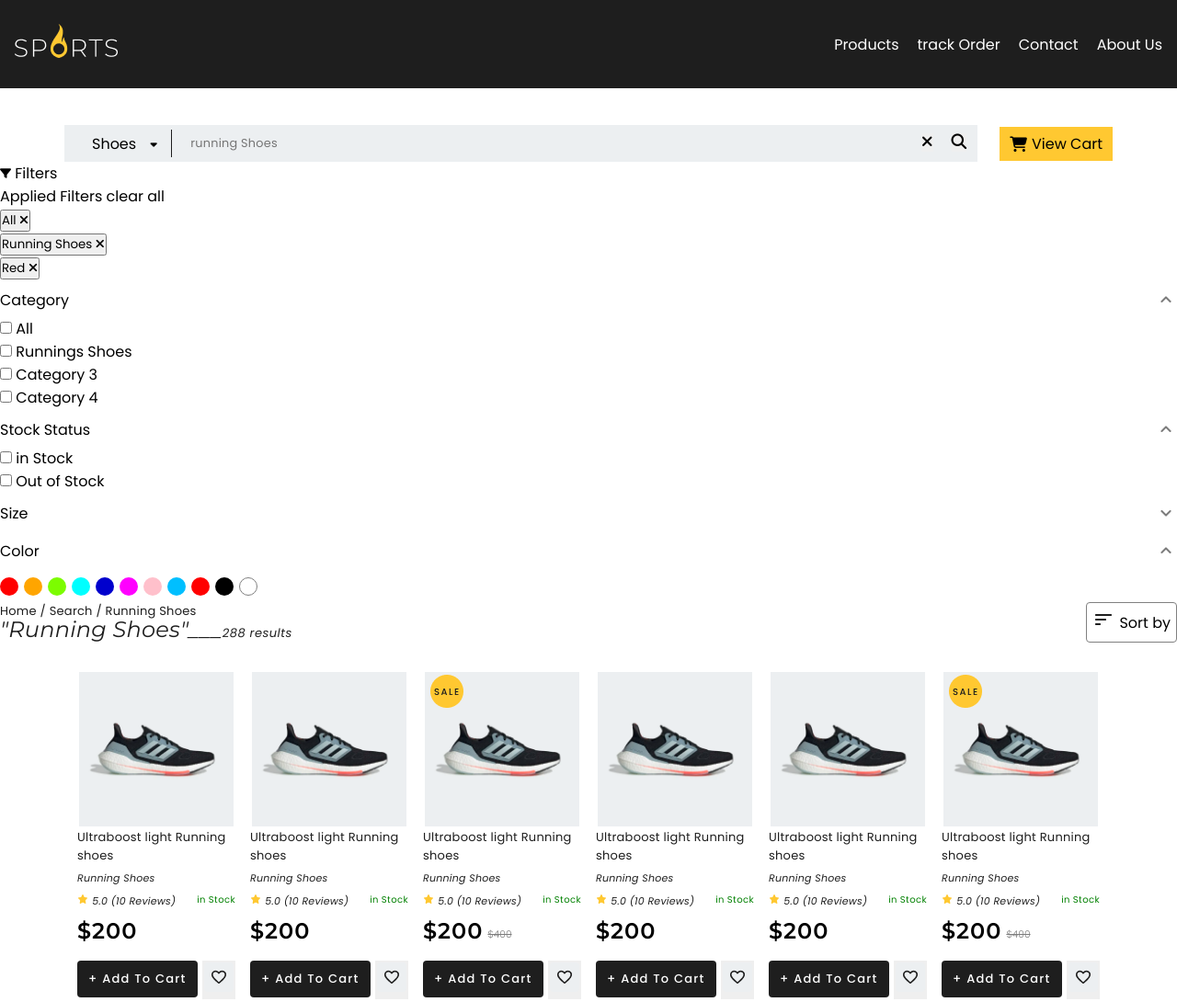
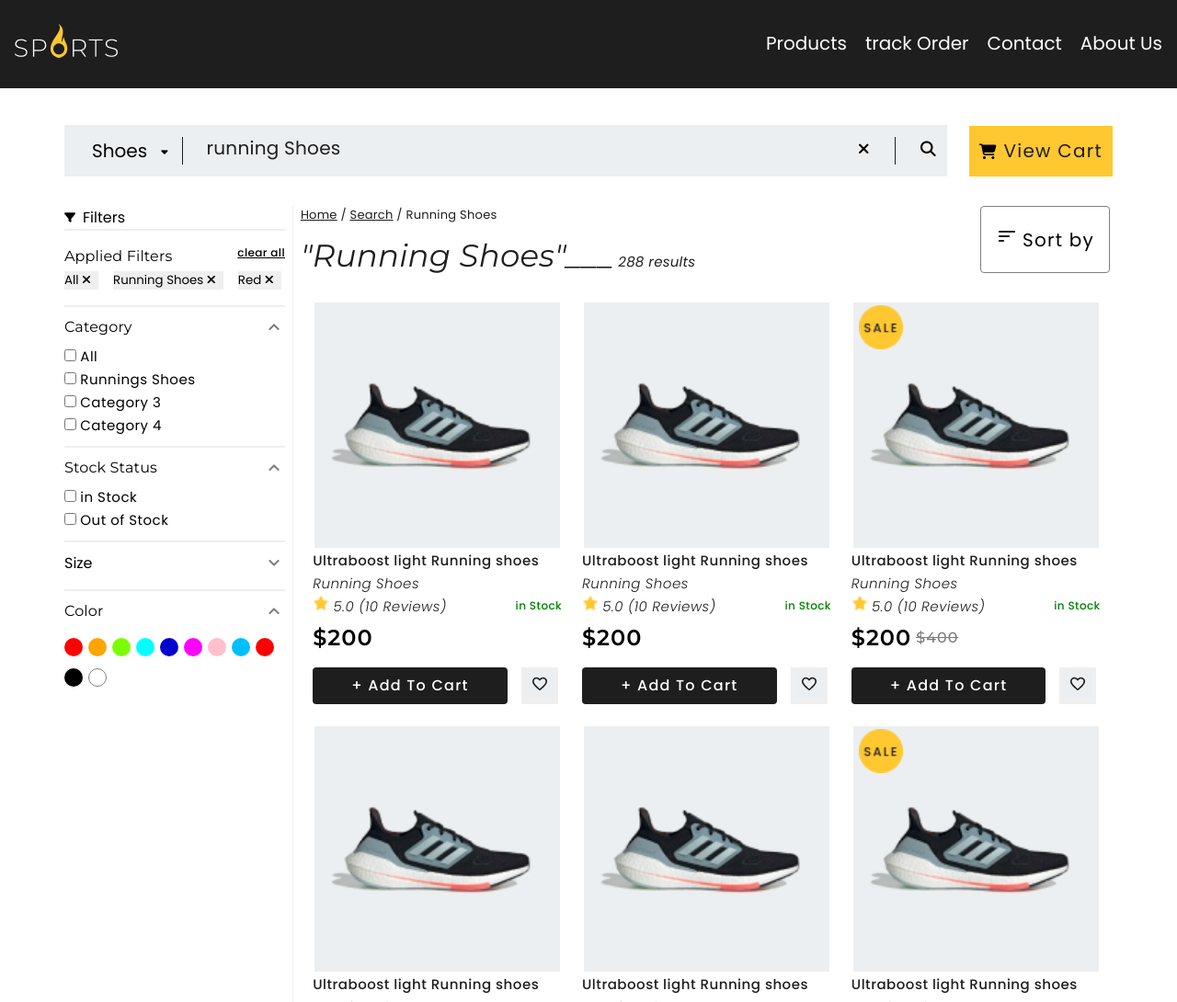
Before and after one commit to Paulo-Borges/sportConcert, a plain HTML site: page index.html in a window 1280 px wide. Shown: the top 1090 px of the page at 92% size. Drawn offline with Linux system fonts and the light colour scheme; a script that the page names is missing.

Commit message:
feat: Update format 1440px

```diff
--- a/index.html
+++ b/index.html
@@ -63,14 +63,14 @@
                 </div>
 
                 <div class="box-input-desktop">
-                    <span class="input-label" for="name"><button><i class="fa-solid fa-xmark fa-lg"></i></button></span>
+                    <span class="input-label-xmark" for="name"><button><i class="fa-solid fa-xmark fa-lg"></i></button></span>
                     <div class="regua-desktop"></div>
-                    <span class="input-label" for="name"><button><i class="fa-solid fa-magnifying-glass fa-lg"></i></button></span>
+                    <span class="input-labe-magnifying" for="name"><button><i class="fa-solid fa-magnifying-glass fa-lg"></i></button></span>
                 </div>
            </div>
 
            <div class="input-desktop-cart">
-            <span class="input-label" for="name"><button><i class="fa-solid fa-cart-shopping fa-lg"></i></button></span>
+            <span class="input-label-cart" for="name"><button><i class="fa-solid fa-cart-shopping fa-lg"></i></button></span>
             <span>View Cart</span>
            </div>
 
@@ -219,7 +219,7 @@
                     <span><img src="./assets/keyboard_arrow_down.png" alt=""></i></span>
                 </div>
             <div class="filters-regua"></div>
-                <div>
+                <div class="filter-color-container">
                     <div class="filter-color">
                         <span>Color</span>
                         <span><img src="./assets/key_arrow_down.png" alt=""></span>
@@ -266,8 +266,8 @@
         <div class="searchs">
         <div class="home-search">
             <div class="home-search-results">
-                <div>Home / Search / Running Shoes</div>
-                <div class="home-search-results-shoes">"Running Shoes"___<span>288 results</span></div>
+                <div class="home-search-results-busca"><span>Home</span> / <span>Search</span> / Running Shoes</div>
+                <div class="home-search-results-shoes">"Running Shoes"___<span> 288 results</span></div>
             </div>
             <div class="home-search-sort">
                 <span><img src="./assets/sort.png" alt=""></span>
--- a/styles.css
+++ b/styles.css
@@ -106,11 +106,6 @@ body {
     border: none;
     background: var(--background-container);
 }
-.input-label {
-    /* position: absolute; */
-    top: 10px;
-    left: 370px;
-}
 .active {
     border-bottom: 1px solid var(--background-active);
 }
@@ -469,8 +464,7 @@ h3.stockStar {
 .add {
     display: flex;
     margin-top: 20px;
-    justify-content: space-between;
-
+    gap: 5px;
 }
 
 .toCart button {
@@ -1029,18 +1023,19 @@ button.clear {
         line-height: 10px;
     }
     .add {
-        width: 9.3rem;
+        width: 100%;
+        gap: 8px;
     }
     .toCart button {
         font-family: Poppins;
         font-weight: 400;
-        font-size: 11px;
-        line-height: 22px;
-        letter-spacing: 0.5px;
+        font-size: 10px;
+        line-height: 12px;
+        letter-spacing: 0.4px;
     }
     .heart img {
         width: 35px;
-        height: 35px;
+        height: 30px;
     }
     .pageButtons {
         margin-top: 40px;
@@ -1784,7 +1779,12 @@ button.clear {
       gap: 20px;
   }
  .menu li a {
-  position: relative;
+    font-family: Poppins;
+    font-weight: 400;
+    font-size: 20px;
+    line-height: 24px;
+    letter-spacing: 0%;
+    position: relative;
  }
  .menu li a::after {
       content: '';
@@ -1797,8 +1797,12 @@ button.clear {
       transition: width 0.5s ease;
   }
   .menu li a:hover::after {
-      width: 40%;
-  }
+     width: 40%;
+     font-weight: 600;
+  }
+  .menu li a:hover {
+    font-weight: 600;
+ }
     .container {
       width: 100%;
   }
@@ -1818,6 +1822,7 @@ button.clear {
   }
   .input-desktop-shoes {
       display: flex;
+      height: 3.5rem;
       padding: 0px 12px 0px 30px;
       background: var(--background-regua);
       align-items: center;
@@ -1828,11 +1833,29 @@ button.clear {
       align-items: center;
       gap: 10px;
   }
+  .box-input-filter span{
+    font-family: Poppins;
+    font-weight: 400;
+    font-size: 20px;
+    line-height: 24px;
+    letter-spacing: 0%;
+}
+.box-search::placeholder {
+    font-family: Poppins;
+    font-weight: 400;
+    font-size: 20px;
+    color: var(--background-logo);
+    line-height: 24px;
+    letter-spacing: 0%;
+}
  .box-input-filter button {
       background: transparent;
   }
   .box-input-desktop {
       display: flex;
+      cursor: pointer;
+      width: 5.3rem;
+      justify-content: space-between;
       gap: 10px;
   }
   .box-input-desktop button {
@@ -1848,12 +1871,13 @@ button.clear {
           height: 30px;
           background: var(--background-logo);
   }
+
   .input-desktop-cart {
       display: flex;
-      gap: 5px;
+      gap: 8px;
       align-items: center;
       cursor: pointer;
-      padding: 5px 10px;
+      padding: 14px 10px;
       background: var(--background-active);
       border: solid 1px transparent;
   }
@@ -1864,17 +1888,25 @@ button.clear {
       background: transparent;
       border: none;
   }
+  .input-desktop-cart span:last-child {
+    font-family: Poppins;
+    font-weight: 400;
+    font-size: 20px;
+    color: var(--background-logo);
+    line-height: 24px;
+    letter-spacing: 1.25px;
+}
  .running {
       display: none;
   }
   .all {
       display: none;
   }
-  /*.search {
+ .search {
       display: flex;
-      width: 54rem;
+      width: 71.25rem;
       gap: 0.5rem;
-      margin-top: 1.8rem;
+      margin-top: 2rem;
   }
   .filters {
       width: 15rem;
@@ -1967,30 +1999,133 @@ button.clear {
       background: var(--background-regua);
       width: .1%;
   }
- .searchs {
-      width: 51rem;
+  .filter-color-container {
+    width: 100%;
+  }
+  .searchs {
+      width: 100%;
   }
   .home-search {
-      justify-content: center;
-      align-items: center;
-      width: 38rem;
+      width: 55rem;
   }
   .home-search-results {
       width: 30rem;
   }
+  .home-search-results-busca {
+    font-family: Poppins;
+    font-weight: 400;
+    margin-bottom: 16px;
+    font-size: 13px;
+    color: var(--background-logo);
+    line-height: 20px;
+    letter-spacing: 0.25px;
+  }
+  .home-search-results-busca span{
+    text-decoration: underline;
+  }
+  .home-search-results-shoes {
+    font-family: Montserrat;
+    font-weight: 400;
+    font-size: 34px;
+    line-height: 36px;
+    letter-spacing: 0.25px;
+  }
+  .home-search-results-shoes span{
+    font-family: Poppins;
+    font-weight: 400;
+    font-size: 15px;
+    line-height: 24px;
+    letter-spacing: 0.25px;
+  }
   .home-search-sort {
-      width: 7rem;
-  }
+    display: flex;
+    justify-content: center;
+    align-items: center;
+    width: 8.8rem;
+  }
+  .home-search-sort img {
+    width: 24px;
+    height: 24px;
+}
   .home-search-sort span:last-child{
       font-family: Poppins;
-      font-weight: 500;
-      font-size: 14px;
-      line-height: 16px;
-      width: 5rem;
+      font-weight: 400;
+      font-size: 20px;
+      line-height: 24px;
+      letter-spacing: 1.25px;
   }
   .shoes {
    display: flex;
+   gap: 1.37rem;
    flex-wrap: wrap;
+  }
+  .foto img {
+    width: 16.93rem;
+    height: 16.93rem;
+  }
+  .shoes-container h2 {
+    font-family: Poppins;
+    font-weight: 500;
+    font-size: 15px;
+    width: 16rem;
+    line-height: 24px;
+    letter-spacing: 0.5px;
+  }
+  .shoes-container span {
+    font-family: Poppins;
+    font-weight: 300;
+    font-size: 15px;
+    line-height: 24px;
+    letter-spacing: 0.5px;
+  }
+  .shoes-star img {
+    width: 18px;
+    height: 18px;
+  }
+  .shoes-container h3 {
+    font-family: Poppins;
+    font-weight: 500;
+    font-size: 12px;
+    line-height: 16px;
+    letter-spacing: 0.4px;
+  }
+  .shoes-container h5 {
+    font-family: Montserrat;
+    font-weight: 600;
+    font-size: 24px;
+    line-height: 24px;
+    letter-spacing: 1px;
+  }
+  .shoes-container h6 {
+    font-family: Montserrat;
+    font-weight: 500;
+    font-size: 16px;
+    line-height: 24px;
+    letter-spacing: 1px;
+  }
+  .absolute img {
+    width: 48px;
+    height: 48px;
+  }
+  .add {
+    width: 100%;
+    gap: 15px;
+  }
+  .toCart button {
+    font-family: Poppins;
+    font-weight: 500;
+    font-size: 16px;
+    padding: 10px 40px;
+    line-height: 16px;
+    letter-spacing: 1.25px;
+  }
+  .heart button {
+    width: 40px;
+    height: 40px;
+  }
+  .heart  {
+    width: 24px;
+    height: 24px;
   }
    .pageButtons {
       margin-top: 40px;
@@ -2000,6 +2135,6 @@ button.clear {
       justify-content: end;
       gap: 10px;
       flex-direction: row;
-  }  */
-
-}
+  }
+
+}
```
